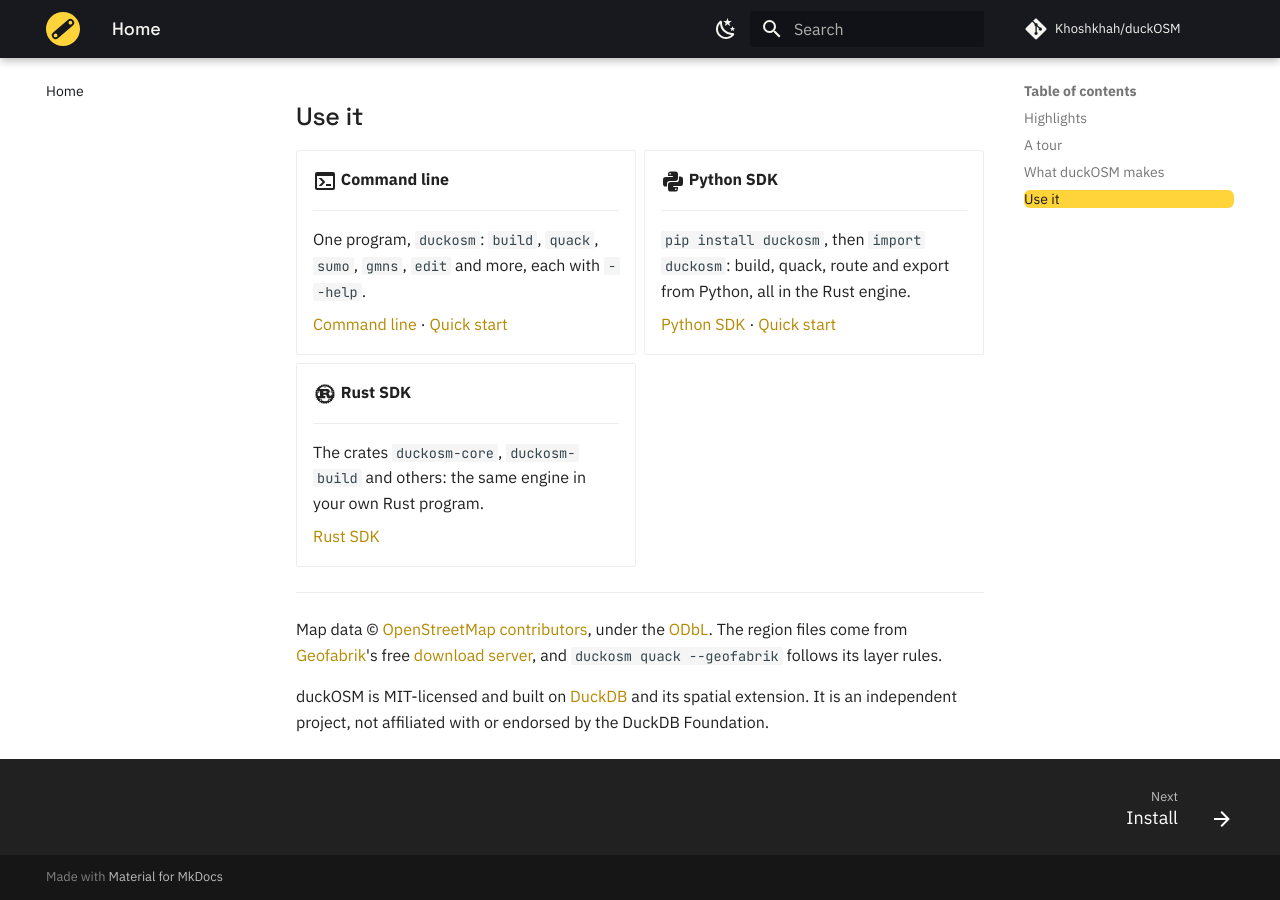
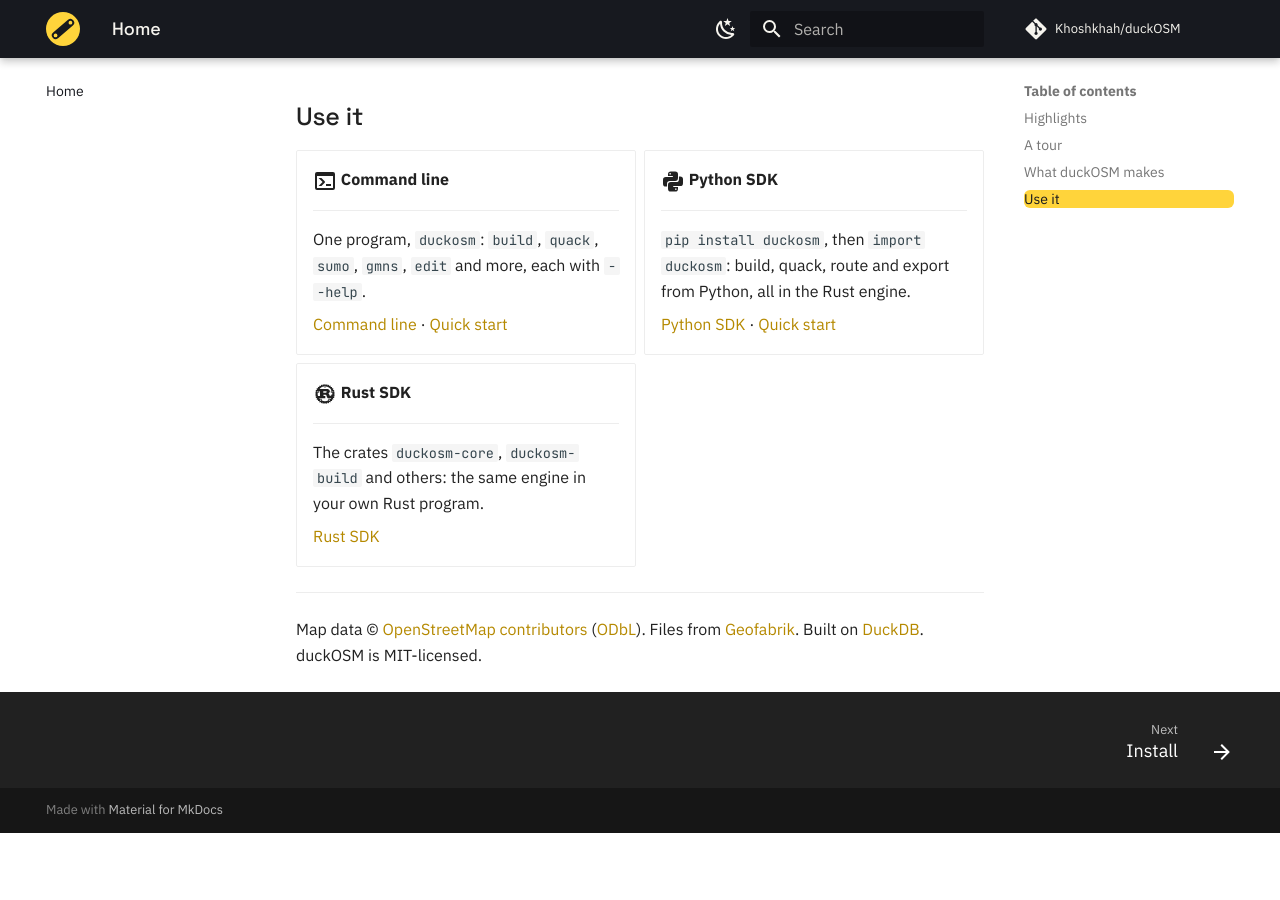
Before and after one commit to Khoshkhah/duckOSM, an MkDocs documentation site: the page built from docs/index.md, in a window 1280 px wide and 900 px high, scrolled down 2787 px. Built offline with MkDocs 1.6.1 and Material for MkDocs 9.7.7, drawn with Linux system fonts in a browser that asks for light colours; comment, search, counter and statistics services are not loaded; after the commit the page ends 3620 px from its top, so only the background shows below that.

Commit message:
Docs: a short home page footer
Co-Authored-By: Claude Opus 5.5 <noreply@anthropic.com>

```diff
--- a/docs/index.md
+++ b/docs/index.md
@@ -153,7 +153,4 @@ All outputs, by level: [Export](exports/index.md). Speed against other tools: [C
 
 ---
 
-Map data © [OpenStreetMap contributors](https://www.openstreetmap.org/copyright), under the [ODbL](https://opendatacommons.org/licenses/odbl/). The region files come from [Geofabrik](https://www.geofabrik.de/)'s free [download server](https://download.geofabrik.de/), and `duckosm quack --geofabrik` follows its layer rules.
-
-duckOSM is MIT-licensed and built on [DuckDB](https://duckdb.org) and its spatial extension.
-It is an independent project, not affiliated with or endorsed by the DuckDB Foundation.
+Map data © [OpenStreetMap contributors](https://www.openstreetmap.org/copyright) ([ODbL](https://opendatacommons.org/licenses/odbl/)). Files from [Geofabrik](https://www.geofabrik.de/). Built on [DuckDB](https://duckdb.org/). duckOSM is MIT-licensed.
```
